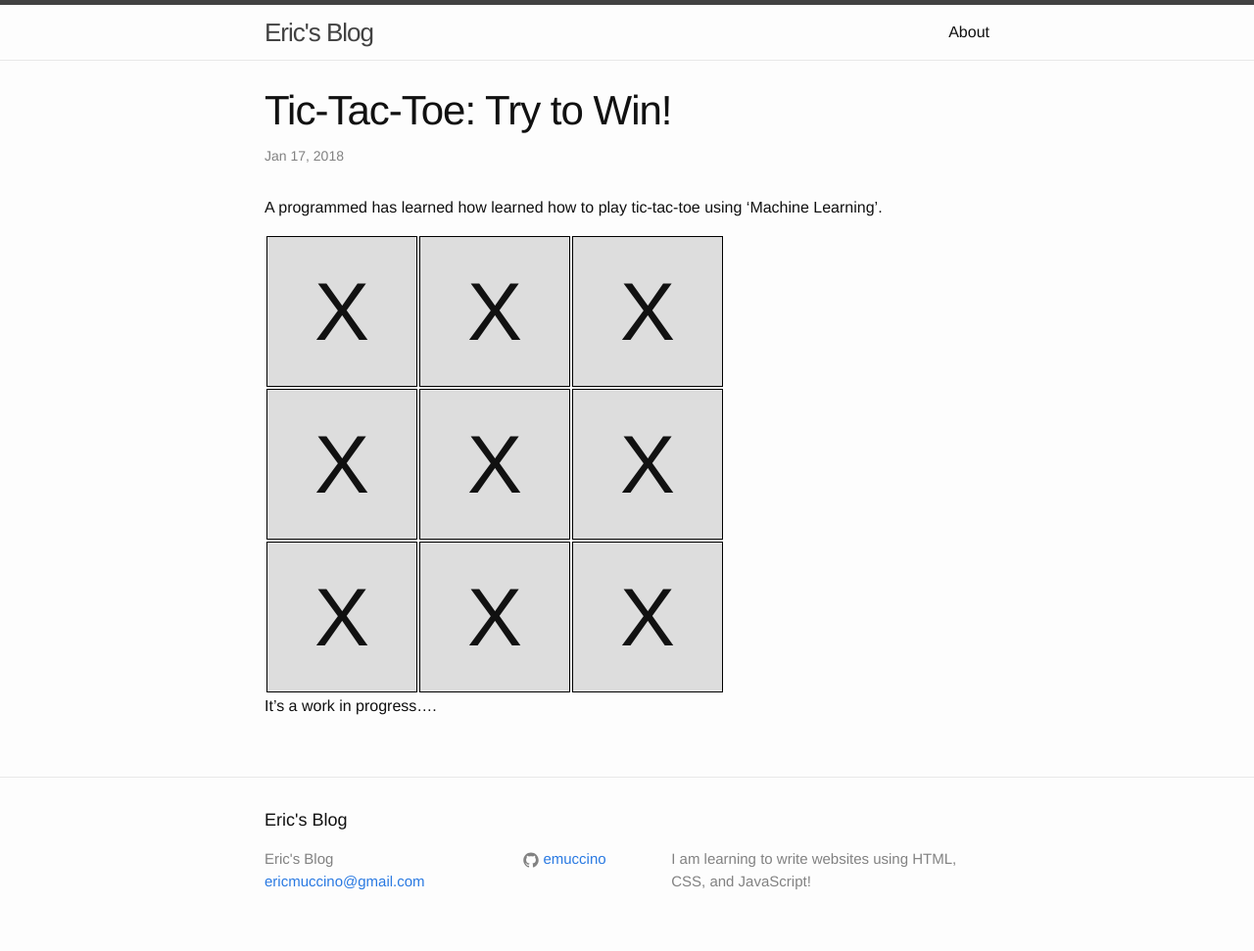
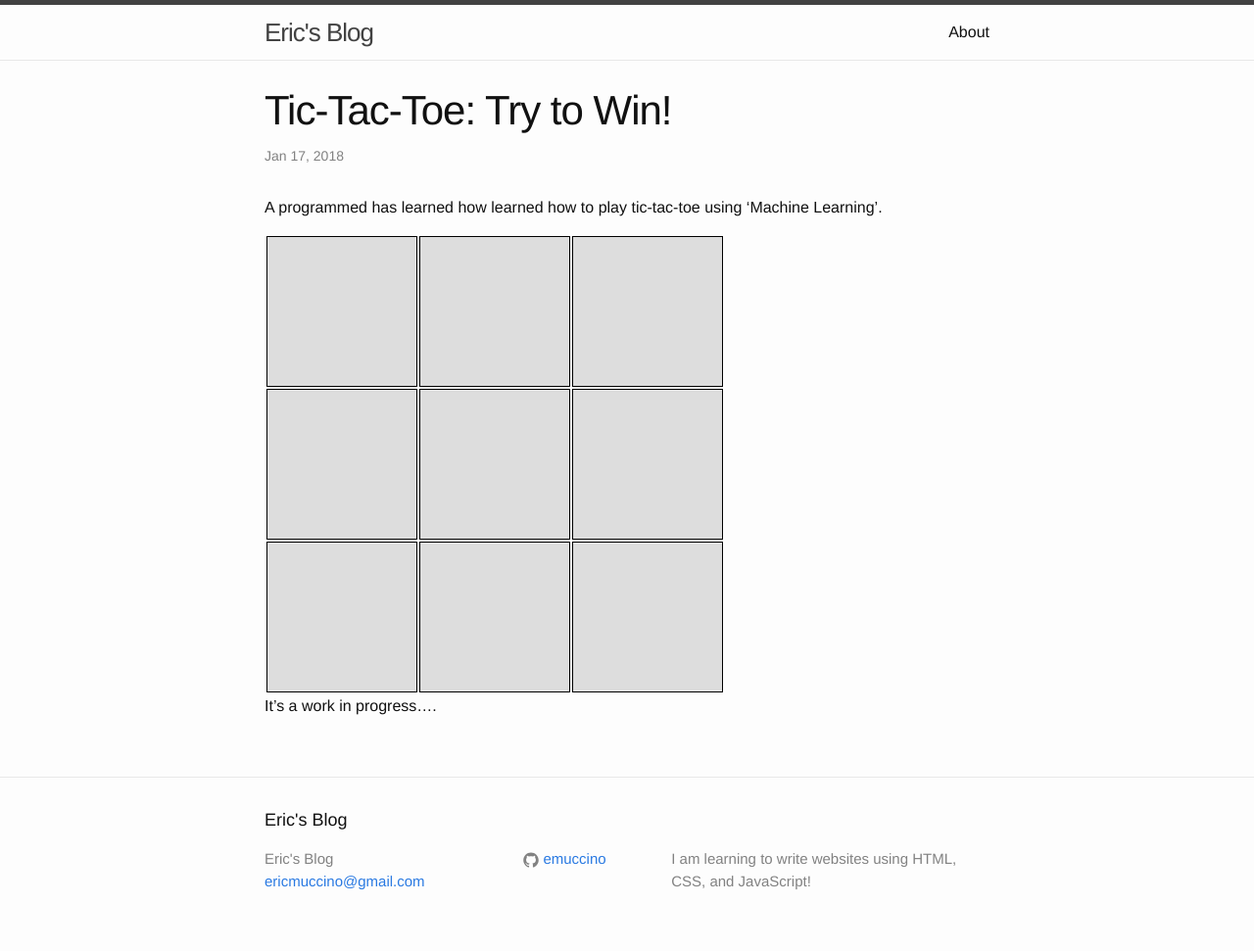
Before and after one commit to emuccino/emuccino.github.io, a Jekyll site: the page built from _posts/2018-01-17-tic-tac-toe.markdown, in a window 1280 px wide. Shown: the whole page at 98% size. Built offline with Jekyll 4.4.1, drawn with Linux system fonts in a browser that asks for light colours.

Commit message:
Update 2018-01-17-tic-tac-toe.markdown

```diff
--- a/_posts/2018-01-17-tic-tac-toe.markdown
+++ b/_posts/2018-01-17-tic-tac-toe.markdown
@@ -11,22 +11,23 @@ A programmed has learned how learned how to play tic-tac-toe using 'Machine Lear
 		<div class="post1">
 			<table>
 				<tr>
-					<td><div class="x">X</div></td>
-					<td><div class="x">X</div></td>
-					<td><div class="x">X</div></td>
+					<td><div class="x hidden">X</div></td>
+					<td><div class="x hidden">X</div></td>
+					<td><div class="x hidden">X</div></td>
 				</tr>
 				<tr>
-					<td><div class="x">X</div></td>
-					<td><div class="x">X</div></td>
-					<td><div class="x">X</div></td>
+					<td><div class="x hidden">X</div></td>
+					<td><div class="x hidden">X</div></td>
+					<td><div class="x hidden">X</div></td>
 				</tr>
 				<tr>
-					<td><div class="x">X</div></td>
-					<td><div class="x">X</div></td>
-					<td><div class="x">X</div></td>
+					<td><div class="x hidden">X</div></td>
+					<td><div class="x hidden">X</div></td>
+					<td><div class="x hidden">X</div></td>
 				</tr>
 			</table>
 		</div>
+		<script src="./js/post1_js.js"></script>
 	</body>
 </html>
 
```
